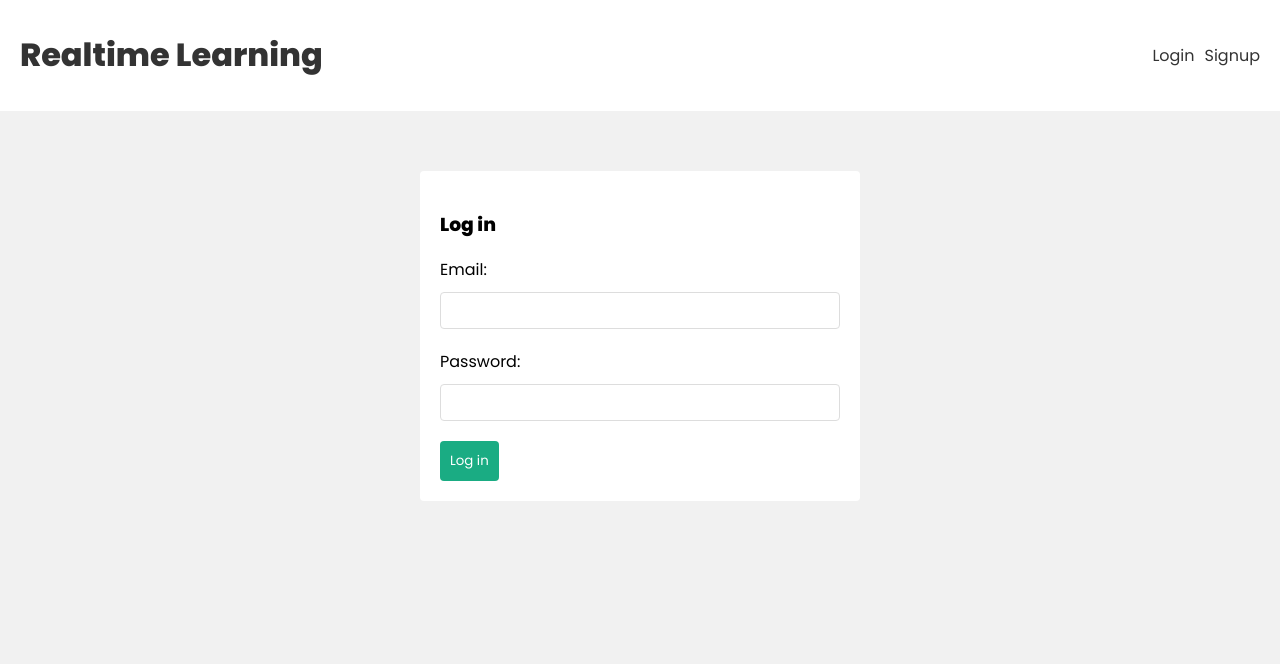
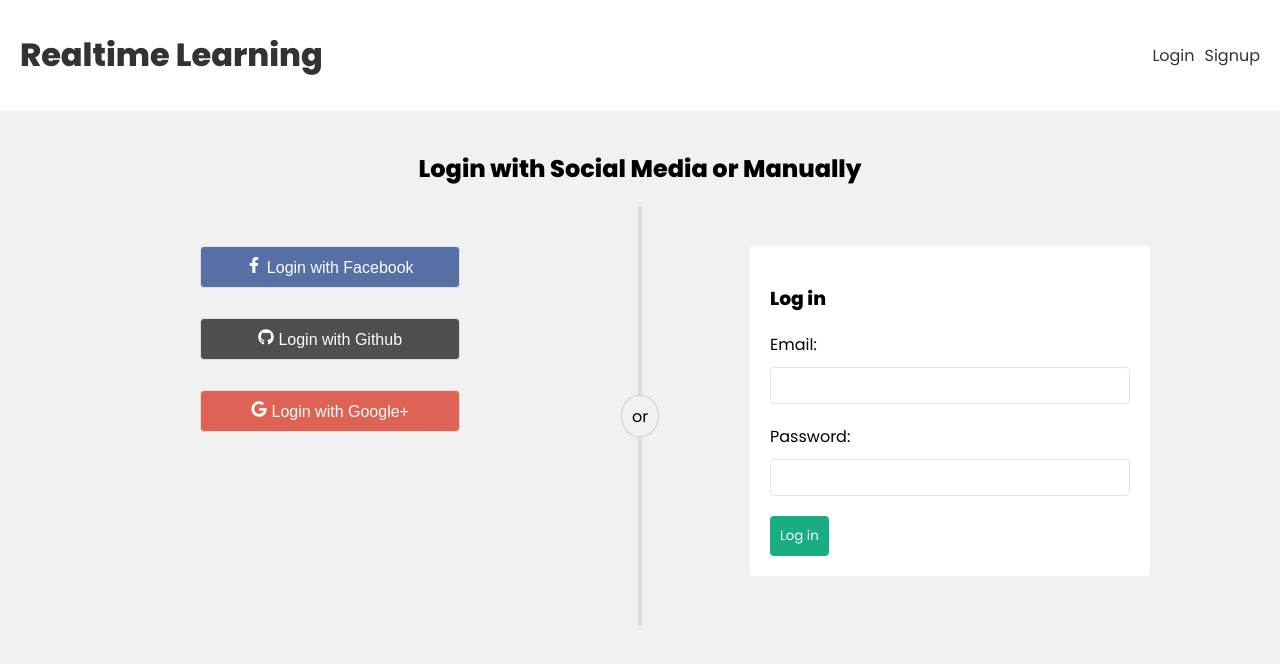
Before and after one commit to hvbtrung/realtime-learning-client, a React (Create React App) app: page /login in a window 1280 px wide. Shown: the top 664 px of the page. Built offline with nearby package versions, Linux system fonts and the light colour scheme; no server answers.

Commit message:
add social login

```diff
--- a/package.json
+++ b/package.json
@@ -6,6 +6,7 @@
     "axios": "^1.1.3",
     "react": "^18.2.0",
     "react-dom": "^18.2.0",
+    "react-icons": "^4.6.0",
     "react-router-dom": "^6.4.3",
     "react-scripts": "5.0.1"
   },
--- a/src/index.css
+++ b/src/index.css
@@ -5,6 +5,10 @@
 :root {
   --primary: #1aac83;
   --error: #e7195a;
+}
+
+* {
+  box-sizing: border-box;
 }
 
 body {
@@ -44,19 +48,27 @@ header a {
   gap: 100px;
 }
 
-/* new workout form */
+/* new form */
 label, input {
   display: block;
 }
 
-input {
+input,
+.btn {
   padding: 10px;
   margin-top: 10px;
   margin-bottom: 20px;
   width: 100%;
+  opacity: 0.85;
   border: 1px solid #ddd;
   border-radius: 4px;
   box-sizing: border-box;
+  text-decoration: none;
+}
+
+input:hover,
+.btn:hover {
+  opacity: 1;
 }
 
 form button {
@@ -112,3 +124,81 @@ form.register, form.login {
   background: #fff;
   border-radius: 4px;
 }
+
+.container {
+  position: relative;
+}
+
+.login-banner {
+  text-align: center;
+}
+
+/* Social Login */
+.social-login {
+  display: flex;
+  flex-direction: column;
+  justify-content: center;
+  align-items: center;
+  margin-top: 30px;
+}
+
+.social-login button {
+  font-size: 1em;
+  width: 50%;
+  cursor: pointer;
+}
+
+.google {
+  background-color: #dd4b39;
+  color: white;
+}
+
+.fb {
+  background-color: #3B5998;
+  color: white;
+}
+
+.github {
+  background-color: #333;
+  color: white;
+}
+
+.col {
+  float: left;
+  width: 50%;
+  padding: 0 50px;
+}
+
+/* Clear floats after the columns */
+.row:after {
+  content: "";
+  display: table;
+  clear: both;
+}
+
+/* vertical line */
+.vl {
+  position: absolute;
+  left: 50%;
+  transform: translate(-50%);
+  border: 2px solid #ddd;
+  height: 420px;
+}
+
+/* text inside the vertical line */
+.vl-innertext {
+  position: absolute;
+  top: 50%;
+  transform: translate(-50%, -50%);
+  background-color: #f1f1f1;
+  border: 1px solid #ccc;
+  border-radius: 50%;
+  padding: 8px 10px;
+}
+
+/* bottom container */
+.bottom-container {
+  text-align: center;
+  background-color: #666;
+  border-radius: 0px 0px 4px 4px;
+}
--- a/src/pages/Login.js
+++ b/src/pages/Login.js
@@ -1,10 +1,35 @@
-import { useState } from 'react'
+import { useEffect, useState } from 'react'
 import { useLogin } from '../hooks/useLogin';
+
+import axios from 'axios';
+import { useAuthContext } from '../hooks/useAuthContext';
+import { FaFacebookF, FaGoogle, FaGithub } from 'react-icons/fa';
 
 function Login() {
     const [email, setEmail] = useState('');
     const [password, setPassword] = useState('');
     const { login, isLoading, error } = useLogin();
+
+    const { dispatch } = useAuthContext();
+    const url = process.env.REACT_APP_API_URL;
+
+    useEffect(() => {
+        const getUser = async () => {
+
+            const response = await axios.get(`${url}/api/users/social/login/success`, {
+                withCredentials: true,
+                validateStatus: () => true
+            });
+            const json = response.data;
+
+            if (json.status === 'success') {
+                localStorage.setItem('user', JSON.stringify(json.data.user));
+
+                dispatch({ type: 'LOGIN', payload: json.data.user });
+            }
+        }
+        getUser();
+    }, [url, dispatch]);
 
     const handleSubmit = async (e) => {
         e.preventDefault();
@@ -12,20 +37,53 @@ function Login() {
         await login(email, password);
     }
 
+    const handleFacebookClick = () => {
+        // FacebookStrategy require https
+        // Implement later
+    }
+
+    const handleGithubClick = () => {
+        window.open(`${url}/api/users/github`, '_self')
+    }
+
+    const handleGoogleClick = () => {
+        window.open(`${url}/api/users/google`, '_self');
+    }
+
     return (
+        <div className='container'>
+            <div className='row'>
+                <h2 className='login-banner'>Login with Social Media or Manually</h2>
+                <div className='vl'>
+                    <span className='vl-innertext'>or</span>
+                </div>
+
+                <div className='col social-login'>
+                    <button className='fb btn' onClick={handleFacebookClick}>
+                        <FaFacebookF /> Login with Facebook
+                    </button>
+                    <button className='github btn' onClick={handleGithubClick}>
+                        <FaGithub /> Login with Github
+                    </button>
+                    <button className='google btn' onClick={handleGoogleClick}>
+                        <FaGoogle /> Login with Google+
+                    </button>
+                </div>
+
+                <div className='col'>
                     <form className='login' onSubmit={handleSubmit}>
                         <h3>Log in</h3>
 
                         <label>Email:</label>
                         <input
-                type="email"
+                            type='email'
                             onChange={e => setEmail(e.target.value)}
                             value={email}
                         />
 
                         <label>Password:</label>
                         <input
-                type="password"
+                            type='password'
                             onChange={e => setPassword(e.target.value)}
                             value={password}
                         />
@@ -33,7 +91,33 @@ function Login() {
                         <button disabled={isLoading}>Log in</button>
                         {error && <div className='error'>{error}</div>}
                     </form>
+                </div>
+            </div>
+        </div>
     );
 }
 
 export default Login;
+
+// return (
+    //     <form className='login' onSubmit={handleSubmit}>
+    //         <h3>Log in</h3>
+
+    //         <label>Email:</label>
+    //         <input
+    //             type='email'
+    //             onChange={e => setEmail(e.target.value)}
+    //             value={email}
+    //         />
+
+    //         <label>Password:</label>
+    //         <input
+    //             type='password'
+    //             onChange={e => setPassword(e.target.value)}
+    //             value={password}
+    //         />
+
+    //         <button disabled={isLoading}>Log in</button>
+    //         {error && <div className='error'>{error}</div>}
+    //     </form>
+    // );
```
Also changed, not shown: 1 other file (tests, documents, lock files or other folders). Lines whose indentation alone changed are shown as unchanged.
